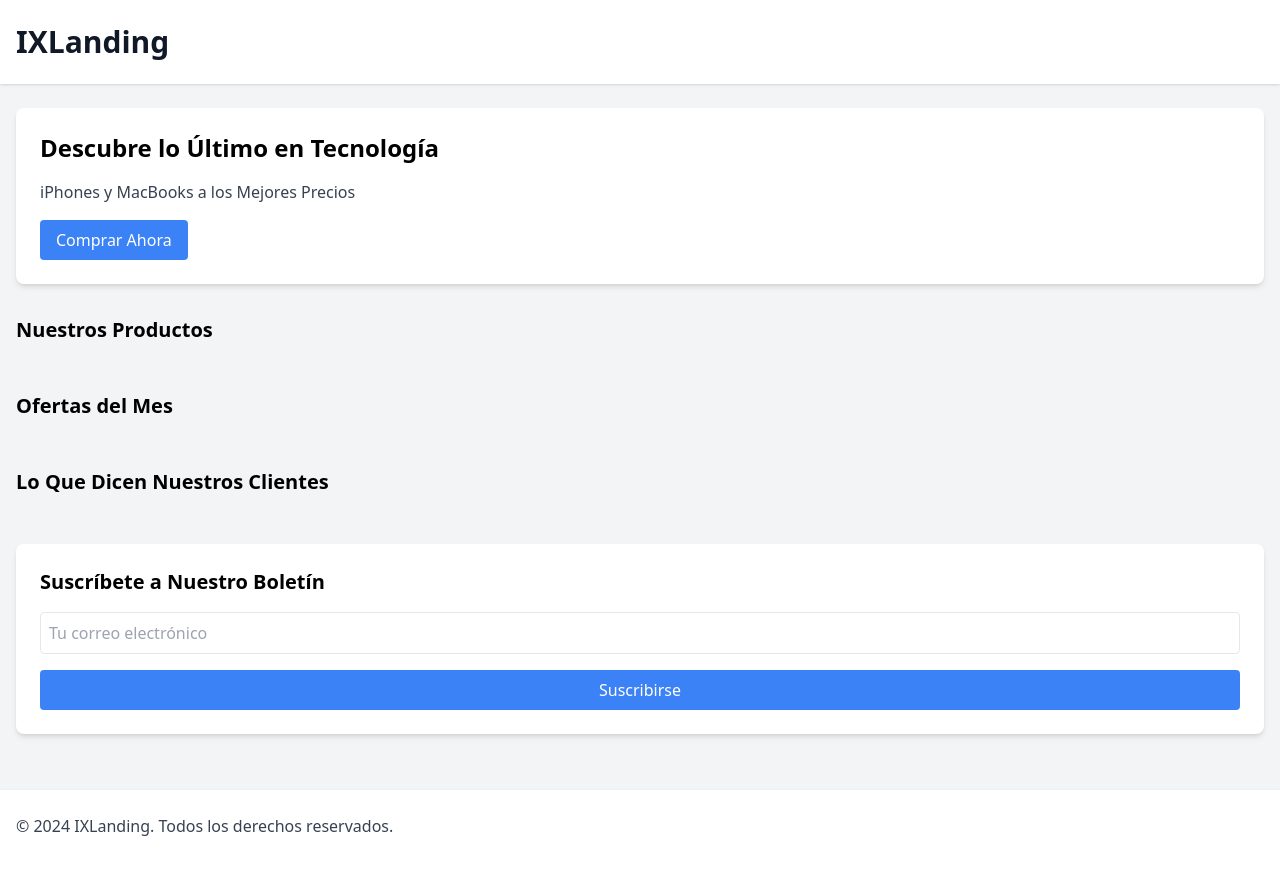
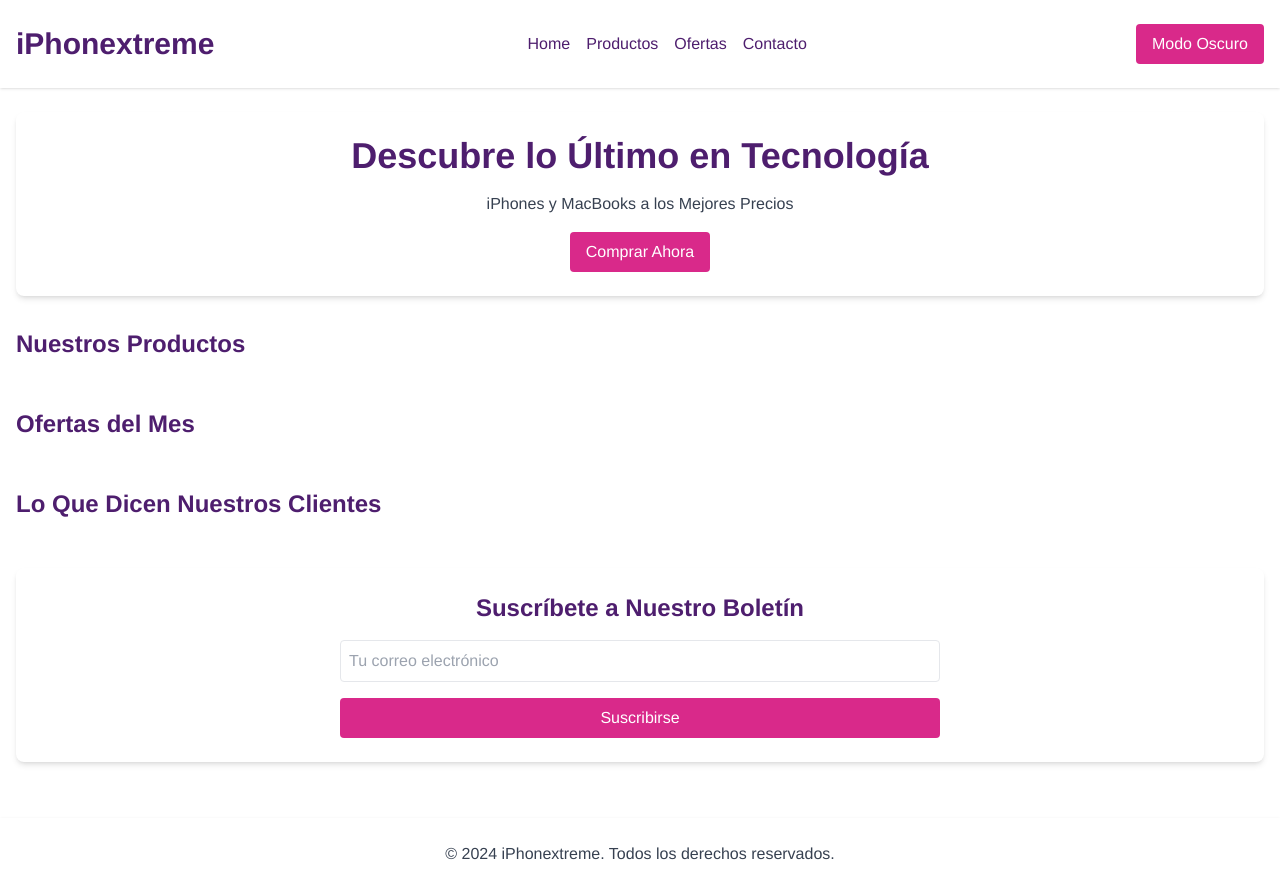
Before and after one commit to antoniPrz/iPxlandind, a React (Vite) app: page / in a window 1280 px wide. Before the commit the page ends 862 px from the top, so only its background shows below. Built offline with nearby package versions, Linux system fonts and the light colour scheme.

Commit message:
feat
initial mockup

```diff
--- a/src/App.jsx
+++ b/src/App.jsx
@@ -1,53 +1,74 @@
-// eslint-disable-next-line no-unused-vars
-import React from 'react';
+import  { useState, useEffect } from 'react';
 
 const App = () => {
+  const [darkMode, setDarkMode] = useState(false);
+
+  useEffect(() => {
+    if (darkMode) {
+      document.documentElement.classList.add('dark');
+    } else {
+      document.documentElement.classList.remove('dark');
+    }
+  }, [darkMode]);
+
   return (
-    <div className="min-h-screen bg-gray-100">
-      <header className="bg-white shadow">
-        <div className="container mx-auto px-4 py-6">
-          <h1 className="text-3xl font-bold text-gray-900">IXLanding</h1>
+    <div className="min-h-screen bg-white dark:bg-dark-bg">
+      <header className="bg-white dark:bg-dark-secondary shadow">
+        <div className="container mx-auto px-4 py-6 flex flex-col md:flex-row justify-between items-center">
+          <h1 className="text-3xl font-bold text-primary-purple dark:text-dark-text mb-4 md:mb-0">iPhonextreme</h1>
+          <nav className="space-x-4">
+            <a href="#" className="text-primary-purple dark:text-dark-text hover:text-primary-pink dark:hover:text-primary-pink">Home</a>
+            <a href="#" className="text-primary-purple dark:text-dark-text hover:text-primary-pink dark:hover:text-primary-pink">Productos</a>
+            <a href="#" className="text-primary-purple dark:text-dark-text hover:text-primary-pink dark:hover:text-primary-pink">Ofertas</a>
+            <a href="#" className="text-primary-purple dark:text-dark-text hover:text-primary-pink dark:hover:text-primary-pink">Contacto</a>
+          </nav>
+          <button
+            onClick={() => setDarkMode(!darkMode)}
+            className="ml-4 bg-primary-pink text-white dark:bg-primary-purple px-4 py-2 rounded hover:bg-primary-purple dark:hover:bg-primary-pink"
+          >
+            {darkMode ? 'Modo Claro' : 'Modo Oscuro'}
+          </button>
         </div>
       </header>
       <main className="container mx-auto px-4 py-6">
-        <section className="hero-section bg-white p-6 rounded-lg shadow-md">
-          <h2 className="text-2xl font-bold mb-4">Descubre lo Último en Tecnología</h2>
-          <p className="text-gray-700 mb-4">iPhones y MacBooks a los Mejores Precios</p>
-          <button className="bg-blue-500 text-white px-4 py-2 rounded">Comprar Ahora</button>
+        <section className="hero-section bg-white dark:bg-dark-secondary p-6 rounded-lg shadow-md text-center">
+          <h2 className="text-4xl font-bold mb-4 text-primary-purple dark:text-dark-text">Descubre lo Último en Tecnología</h2>
+          <p className="text-gray-700 dark:text-dark-text mb-4">iPhones y MacBooks a los Mejores Precios</p>
+          <button className="bg-primary-pink text-white dark:bg-primary-purple px-4 py-2 rounded hover:bg-primary-purple dark:hover:bg-primary-pink">Comprar Ahora</button>
         </section>
         <section className="products-section mt-8">
-          <h2 className="text-xl font-bold mb-4">Nuestros Productos</h2>
-          <div className="grid grid-cols-1 md:grid-cols-3 gap-6">
+          <h2 className="text-2xl font-bold mb-4 text-primary-purple dark:text-dark-text">Nuestros Productos</h2>
+          <div className="grid grid-cols-1 sm:grid-cols-2 md:grid-cols-3 gap-6">
             {/* Aquí van los productos */}
           </div>
         </section>
         <section className="offers-section mt-8">
-          <h2 className="text-xl font-bold mb-4">Ofertas del Mes</h2>
-          <div className="grid grid-cols-1 md:grid-cols-3 gap-6">
+          <h2 className="text-2xl font-bold mb-4 text-primary-purple dark:text-dark-text">Ofertas del Mes</h2>
+          <div className="grid grid-cols-1 sm:grid-cols-2 md:grid-cols-3 gap-6">
             {/* Aquí van las ofertas */}
           </div>
         </section>
         <section className="testimonials-section mt-8">
-          <h2 className="text-xl font-bold mb-4">Lo Que Dicen Nuestros Clientes</h2>
-          <div className="grid grid-cols-1 md:grid-cols-3 gap-6">
+          <h2 className="text-2xl font-bold mb-4 text-primary-purple dark:text-dark-text">Lo Que Dicen Nuestros Clientes</h2>
+          <div className="grid grid-cols-1 sm:grid-cols-2 md:grid-cols-3 gap-6">
             {/* Aquí van los testimonios */}
           </div>
         </section>
-        <section className="newsletter-section mt-8 bg-white p-6 rounded-lg shadow-md">
-          <h2 className="text-xl font-bold mb-4">Suscríbete a Nuestro Boletín</h2>
-          <form>
+        <section className="newsletter-section mt-8 bg-white dark:bg-dark-secondary p-6 rounded-lg shadow-md text-center">
+          <h2 className="text-2xl font-bold mb-4 text-primary-purple dark:text-dark-text">Suscríbete a Nuestro Boletín</h2>
+          <form className="flex flex-col items-center">
             <input
               type="email"
               placeholder="Tu correo electrónico"
-              className="border p-2 w-full rounded mb-4"
+              className="border p-2 w-full sm:w-2/3 md:w-1/2 rounded mb-4 dark:bg-dark-highlight dark:text-dark-text"
             />
-            <button className="bg-blue-500 text-white px-4 py-2 rounded w-full">Suscribirse</button>
+            <button className="bg-primary-pink text-white dark:bg-primary-purple px-4 py-2 rounded w-full sm:w-2/3 md:w-1/2 hover:bg-primary-purple dark:hover:bg-primary-pink">Suscribirse</button>
           </form>
         </section>
       </main>
-      <footer className="bg-white shadow mt-8">
-        <div className="container mx-auto px-4 py-6">
-          <p className="text-gray-700">&copy; 2024 IXLanding. Todos los derechos reservados.</p>
+      <footer className="bg-white dark:bg-dark-secondary shadow mt-8">
+        <div className="container mx-auto px-4 py-6 text-center">
+          <p className="text-gray-700 dark:text-dark-text">&copy; 2024 iPhonextreme. Todos los derechos reservados.</p>
         </div>
       </footer>
     </div>
--- a/tailwind.config.js
+++ b/tailwind.config.js
@@ -1,11 +1,26 @@
+// tailwind.config.js
 /** @type {import('tailwindcss').Config} */
 export default {
+  darkMode: 'class', // Esto habilita el modo oscuro basado en clases
   content: [
     "./index.html",
     "./src/**/*.{js,jsx}",
   ],
   theme: {
-    extend: {},
+    extend: {
+      colors: {
+        'primary-purple': '#4E1E6E', // Morado
+        'primary-pink': '#D9298A',   // Rosa
+        'primary-blue': '#00AEEF',   // Azul
+        'dark-bg': '#1a202c',        // Fondo gris oscuro
+        'dark-text': '#e2e8f0',      // Texto gris claro
+        'dark-secondary': '#2d3748', // Fondo secundario gris oscuro
+        'dark-highlight': '#4a5568', // Resaltado gris oscuro
+      },
+      fontFamily: {
+        sans: ['Helvetica Neue', 'Arial', 'sans-serif'],
+      },
+    },
   },
   plugins: [],
 }
```
